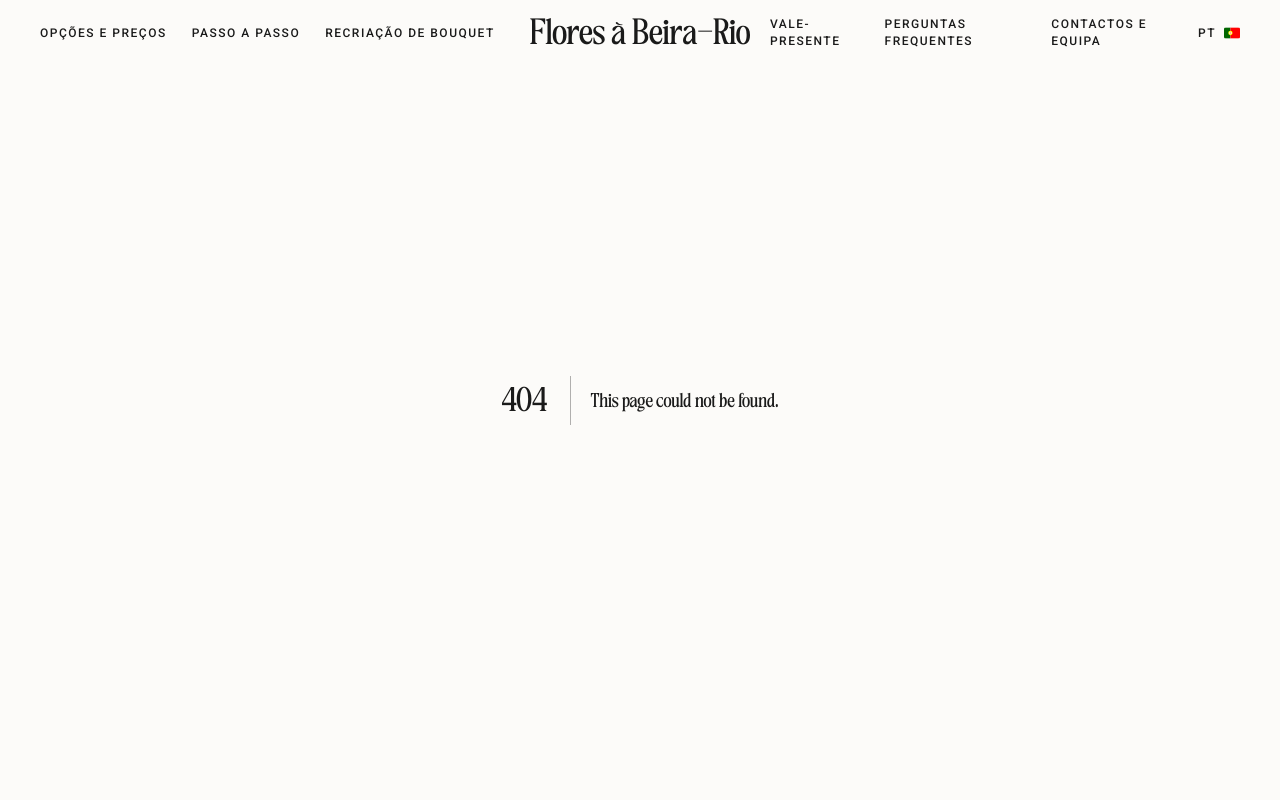
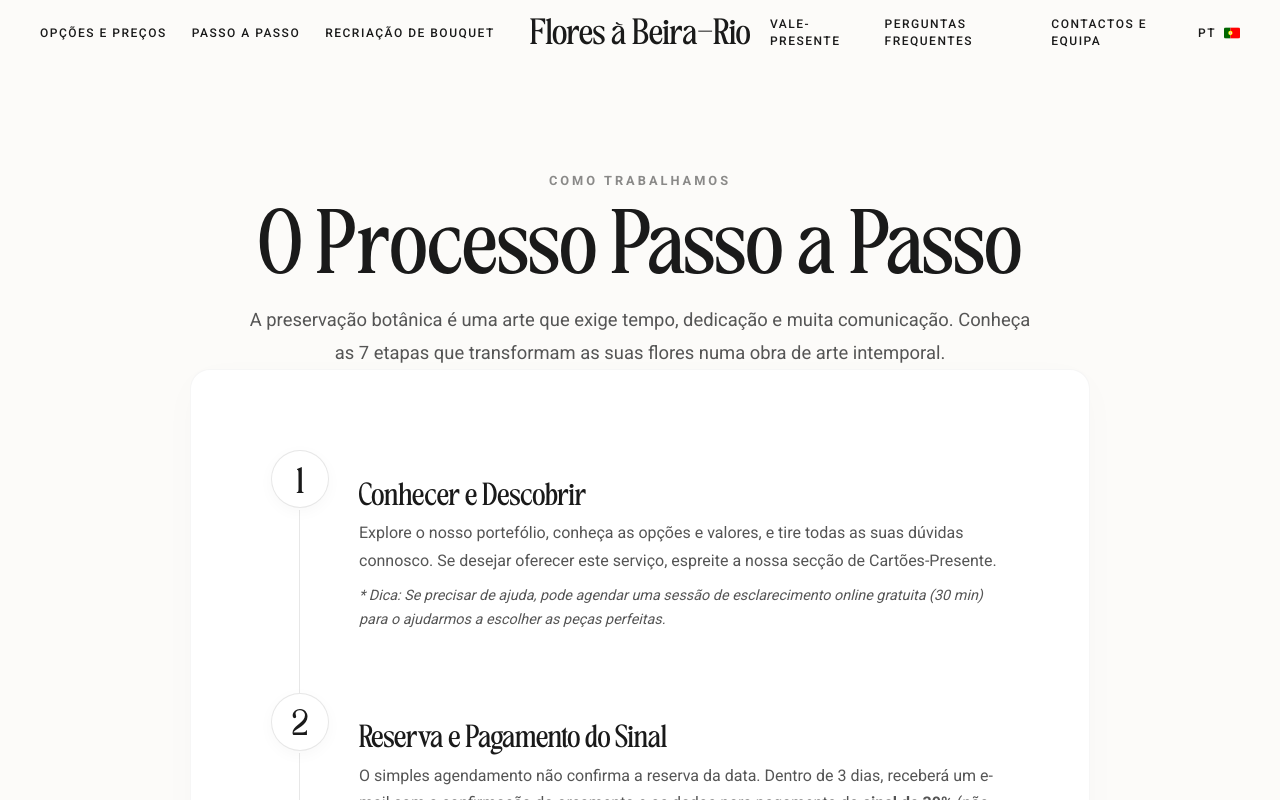
Before and after one commit to floresabeirario/fbr-website, a Next.js app: page /passo-a-passo in a window 1280 px wide. Before the commit this address had no page. Shown: the top 800 px of the page. Built offline with nearby package versions, Linux system fonts and the light colour scheme.

Commit message:
Create page.js

```diff
--- /dev/null
+++ b/app/passo-a-passo/page.js
@@ -0,0 +1,216 @@
+"use client";
+
+import { motion } from "framer-motion";
+
+// --- COMPONENTE DE PASSO DA TIMELINE ---
+const TimelineStep = ({ number, title, description, isLast, delay }) => (
+  <motion.div
+    initial={{ opacity: 0, x: -20 }}
+    whileInView={{ opacity: 1, x: 0 }}
+    viewport={{ once: true, margin: "-10%" }}
+    transition={{ delay, duration: 0.6 }}
+    style={{ display: 'flex', position: 'relative', marginBottom: isLast ? '0' : '60px' }}
+  >
+    {/* LINHA VERTICAL (escondida no último passo) */}
+    {!isLast && (
+      <div style={{
+        position: 'absolute',
+        left: '28px', // Centrado com o círculo
+        top: '60px',
+        bottom: '-60px',
+        width: '1px',
+        backgroundColor: 'rgba(26,26,26,0.1)'
+      }} />
+    )}
+
+    {/* NÚMERO / CÍRCULO */}
+    <div style={{ flexShrink: 0, marginRight: '30px', position: 'relative', zIndex: 2 }}>
+      <div style={{
+        width: '56px', height: '56px',
+        borderRadius: '50%',
+        backgroundColor: '#FFFFFF',
+        border: '1px solid rgba(26,26,26,0.1)',
+        display: 'flex', alignItems: 'center', justifyContent: 'center',
+        boxShadow: '0 4px 15px rgba(0,0,0,0.03)'
+      }}>
+        <span style={{ fontFamily: "'TAN-MEMORIES', serif", fontSize: '1.6rem', color: '#1a1a1a', lineHeight: '1', marginTop: '4px' }}>
+          {number}
+        </span>
+      </div>
+    </div>
+
+    {/* CONTEÚDO */}
+    <div style={{ paddingTop: '10px' }}>
+      <h3 style={{ fontSize: '1.4rem', fontFamily: "'TAN-MEMORIES', serif", color: '#1a1a1a', marginBottom: '12px' }}>
+        {title}
+      </h3>
+      <div style={{ color: '#555', lineHeight: '1.7', fontSize: '1rem' }}>
+        {description}
+      </div>
+    </div>
+  </motion.div>
+);
+
+export default function PassoAPasso() {
+  const steps = [
+    {
+      number: "1",
+      title: "Conhecer e Descobrir",
+      desc: (
+        <>
+          <p style={{ margin: '0 0 10px 0' }}>Explore o nosso portefólio, conheça as opções e valores, e tire todas as suas dúvidas connosco. Se desejar oferecer este serviço, espreite a nossa secção de Cartões-Presente.</p>
+          <p style={{ margin: 0, fontSize: '0.9rem', fontStyle: 'italic' }}>* Dica: Se precisar de ajuda, pode agendar uma sessão de esclarecimento online gratuita (30 min) para o ajudarmos a escolher as peças perfeitas.</p>
+        </>
+      )
+    },
+    {
+      number: "2",
+      title: "Reserva e Pagamento do Sinal",
+      desc: (
+        <>
+          <p style={{ margin: '0 0 10px 0' }}>O simples agendamento não confirma a reserva da data. Dentro de 3 dias, receberá um e-mail com a confirmação do orçamento e os dados para pagamento do <strong>sinal de 30%</strong> (não reembolsável).</p>
+          <p style={{ margin: 0 }}>Para garantir a sua vaga, este valor deve ser liquidado num prazo de 24 horas.</p>
+        </>
+      )
+    },
+    {
+      number: "3",
+      title: "A Chegada das Flores",
+      desc: (
+        <>
+          <p style={{ margin: '0 0 10px 0' }}>Com a vaga confirmada, é hora de nos fazer chegar as flores (idealmente entre <strong>1 a 3 dias</strong> após o evento, máximo 5 dias). Tem três opções:</p>
+          <ul style={{ margin: '0 0 10px 0', paddingLeft: '20px' }}>
+            <li><strong>Entrega em mãos:</strong> Gratuita, no nosso atelier em Coimbra (mediante agendamento).</li>
+            <li><strong>Envio por CTT:</strong> Correio frágil e urgente (custos a cargo do cliente).</li>
+            <li><strong>Recolha no evento:</strong> Mediante orçamento e disponibilidade.</li>
+          </ul>
+          <p style={{ margin: 0, fontSize: '0.9rem', opacity: 0.8 }}>* Após os 5 dias, se a viabilidade estiver comprometida, recomendamos o serviço de Recriação de Bouquet.</p>
+        </>
+      )
+    },
+    {
+      number: "4",
+      title: "Início do Processo e 2º Pagamento",
+      desc: (
+        <>
+          <p style={{ margin: '0 0 10px 0' }}>Assim que as flores chegarem, avisamos por e-mail e iniciamos imediatamente o delicado processo de preservação. Nesta fase, será solicitado o <strong>segundo pagamento (40%)</strong> da sua encomenda.</p>
+          <p style={{ margin: 0 }}><em>Nota importante:</em> As suas preferências de design devem ser enviadas por escrito <strong>dentro da própria embalagem das flores</strong>, para garantir que nenhum detalhe se perde.</p>
+        </>
+      )
+    },
+    {
+      number: "5",
+      title: "Design Botânico e Aprovação",
+      desc: (
+        <>
+          <p style={{ margin: '0 0 10px 0' }}>Selecionamos as flores que melhor reagiram à preservação e criamos a composição da sua obra de arte. Receberá fotografias do design e terá <strong>72 horas para aprovar</strong> ou pedir alterações.</p>
+          <p style={{ margin: 0 }}>Após a sua aprovação final, selamos a moldura e adicionamos todos os detalhes finais.</p>
+        </>
+      )
+    },
+    {
+      number: "6",
+      title: "Toque Final e Último Pagamento",
+      desc: (
+        <>
+          <p style={{ margin: '0 0 10px 0' }}>A sua peça está concluída! Enviamos-lhe as fotos do resultado final e solicitamos o pagamento da <strong>3ª e última prestação (30%)</strong>.</p>
+          <p style={{ margin: 0 }}>Poderá escolher entre receber a encomenda comodamente em casa (via CTT com rastreio) ou levantar pessoalmente no nosso atelier em Coimbra.</p>
+        </>
+      )
+    },
+    {
+      number: "7",
+      title: "Uma Memória Eterna",
+      desc: (
+        <>
+          <p style={{ margin: '0 0 10px 0' }}>A sua obra de arte chega às suas mãos! O quadro é acompanhado por um guia de cuidados para garantir a sua durabilidade ao longo do tempo.</p>
+          <p style={{ margin: 0, fontWeight: '500', color: '#1a1a1a' }}>Esperamos que as suas memórias se mantenham floridas por muitos e bons anos.</p>
+        </>
+      )
+    }
+  ];
+
+  return (
+    <main style={{
+      backgroundColor: '#FCFBF9',
+      minHeight: '100vh',
+      paddingBottom: '120px'
+    }}>
+
+      <style dangerouslySetInnerHTML={{ __html: `
+        .hero-padding { padding-top: 120px; }
+        .section-margin { margin-bottom: 80px; }
+
+        .timeline-container {
+          background-color: #FFFFFF;
+          border: 1px solid rgba(26,26,26,0.04);
+          border-radius: 20px;
+          padding: 40px 20px;
+          box-shadow: 0 10px 40px rgba(0,0,0,0.02);
+        }
+
+        /* TABLET & DESKTOP */
+        @media (min-width: 768px) {
+          .hero-padding { padding-top: 160px; }
+          .section-margin { margin-bottom: 100px; }
+          .timeline-container { padding: 80px; }
+        }
+      `}} />
+
+      {/* HERO SECTION */}
+      <section className="hero-padding section-margin" style={{ maxWidth: '800px', margin: '0 auto', textAlign: 'center', paddingLeft: '20px', paddingRight: '20px' }}>
+        <motion.div initial={{ opacity: 0, y: -20 }} animate={{ opacity: 1, y: 0 }} transition={{ duration: 0.6 }}>
+          <p style={{ textTransform: 'uppercase', letterSpacing: '3px', fontSize: '0.8rem', fontWeight: '600', color: '#1a1a1a', opacity: 0.5, marginBottom: '20px' }}>
+            Como Trabalhamos
+          </p>
+          <h1 style={{ fontSize: 'clamp(2.5rem, 5vw, 4rem)', fontFamily: "'TAN-MEMORIES', serif", color: '#1a1a1a', margin: '0 0 25px 0', lineHeight: '1.1' }}>
+            O Processo Passo a Passo
+          </h1>
+          <p style={{ fontSize: 'clamp(1rem, 2vw, 1.15rem)', color: '#555', lineHeight: '1.8', margin: '0 auto' }}>
+            A preservação botânica é uma arte que exige tempo, dedicação e muita comunicação. Conheça as 7 etapas que transformam as suas flores numa obra de arte intemporal.
+          </p>
+        </motion.div>
+      </section>
+
+      {/* TIMELINE SECTION */}
+      <section style={{ maxWidth: '900px', margin: '0 auto', padding: '0 20px' }}>
+        <div className="timeline-container">
+          {steps.map((step, index) => (
+            <TimelineStep
+              key={index}
+              number={step.number}
+              title={step.title}
+              description={step.desc}
+              isLast={index === steps.length - 1}
+              delay={index * 0.1}
+            />
+          ))}
+        </div>
+      </section>
+
+      {/* CTA PARA SESSÃO DE ESCLARECIMENTO OU RESERVA */}
+      <section style={{ textAlign: 'center', padding: '80px 20px 0 20px' }}>
+        <p style={{ color: '#555', fontSize: '1.05rem', marginBottom: '30px' }}>
+          Tudo pronto para eternizar as suas memórias?
+        </p>
+        <div style={{ display: 'flex', gap: '20px', justifyContent: 'center', flexWrap: 'wrap' }}>
+          <a href="/opcoes-e-precos" style={{
+            display: 'inline-block', backgroundColor: '#F4F1EE', color: '#1a1a1a',
+            padding: '16px 36px', borderRadius: '30px', textDecoration: 'none',
+            fontWeight: '600', letterSpacing: '1px', textTransform: 'uppercase', fontSize: '0.85rem'
+          }}>
+            Ver Preços
+          </a>
+          <a href="#" style={{
+            display: 'inline-block', backgroundColor: '#1a1a1a', color: '#FCFBF9',
+            padding: '16px 36px', borderRadius: '30px', textDecoration: 'none',
+            fontWeight: '500', letterSpacing: '1px', textTransform: 'uppercase', fontSize: '0.85rem'
+          }}>
+            Reservar Data
+          </a>
+        </div>
+      </section>
+
+    </main>
+  );
+}
```
